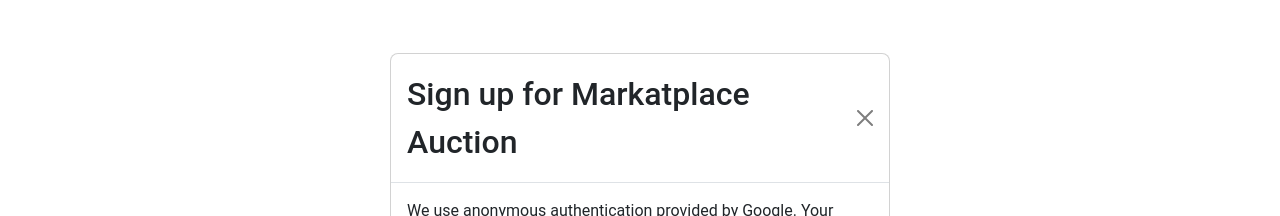
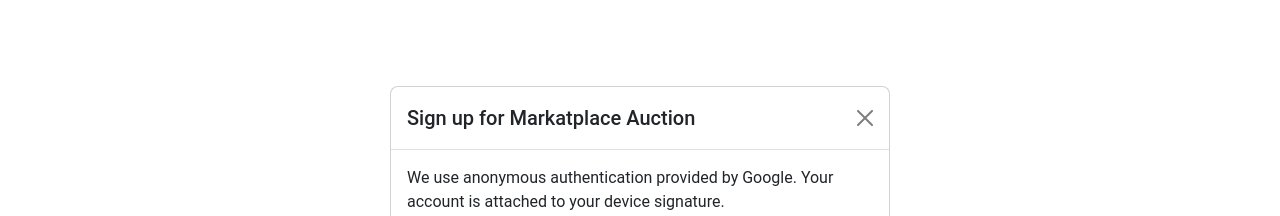
Before and after one commit to hmellor/auction-website, a React (Vite) app: page / in a window 1280 px wide. Both pictures are taken after a click on the button "Sign up". Shown: the part 141-357 px from the top of the page. Built offline with nearby package versions, Linux system fonts and the light colour scheme; no server answers; the database is empty.

Commit message:
Tweak modal close button

```diff
--- a/src/components/Modal.jsx
+++ b/src/components/Modal.jsx
@@ -26,12 +26,8 @@
       >
         <div className="modal-content">
           <div className="modal-header">
-            <h2 className="modal-title">{title}</h2>
-            <button
-              type="button"
-              className="btn-close"
-              onClick={closeModal}
-            ></button>
+            <h5 className="modal-title">{title}</h5>
+            <button className="btn-close" onClick={closeModal} />
           </div>
           {children}
         </div>
```
